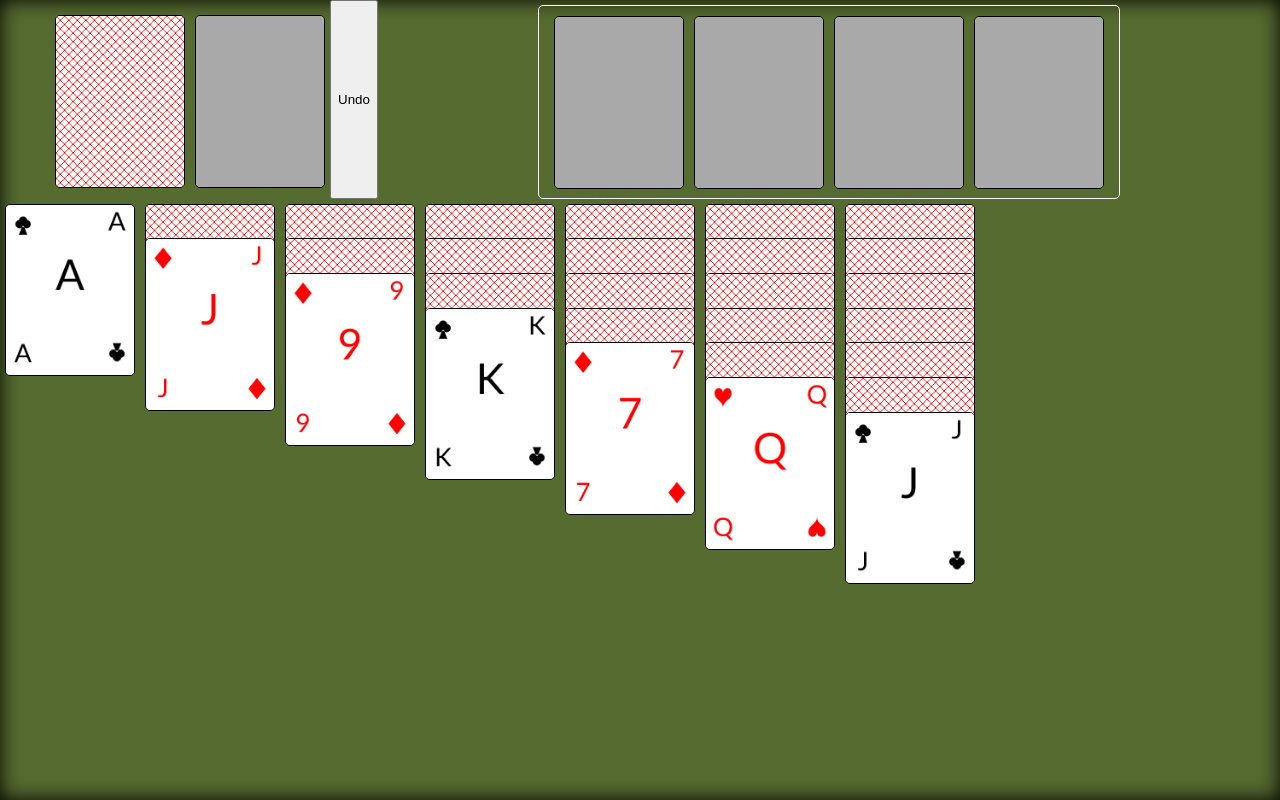
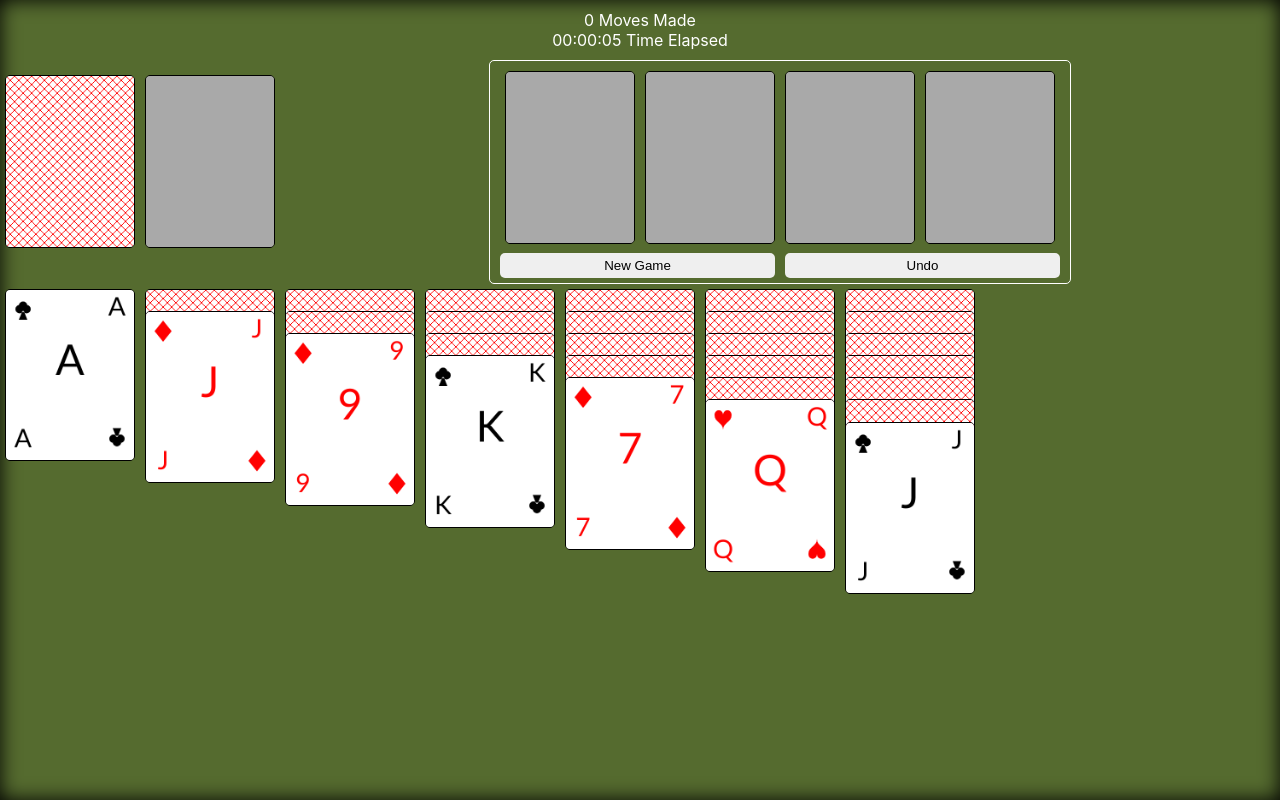
Before and after one commit to alexhrao/solitaire, a React (Create React App) app: page / in a window 1280 px wide. Built offline with nearby package versions, Linux system fonts and the light colour scheme.

Commit message:
Add minor improvements and bug fixes

```diff
--- a/src/Column.css
+++ b/src/Column.css
@@ -1,3 +1,3 @@
-.react-column .react-card-holder .react-card {
-    margin-bottom: -105%;
+.react-column .react-card-holder {
+    margin-bottom: -117.5%;
 }
--- a/src/Column.tsx
+++ b/src/Column.tsx
@@ -8,7 +8,6 @@ import './Column.css';
 interface ColProps {
     column: Column;
     onClick: (index?: number) => void;
-
 };
 
 
@@ -21,8 +20,8 @@ const ReactColumn: React.FunctionComponent<ColProps> = ({ column, onClick }) =>
         return <ReactCard key={`${card.suit} ${card.value}`} card={card} onClick={handler} isSelected={isSelected} />;
     }
     const reactCards = cards.length === 0
-        ? [ <ReactCard card={{type: 'card', value: -1, suit: Suit.S, isShown: true}} onClick={handler} /> ]
-        : cards.map(c => <SelectedContext.Consumer>
+        ? [ <ReactCard key="bedrock" card={{type: 'card', value: -1, suit: Suit.S, isShown: true}} onClick={handler} /> ]
+        : cards.map(c => <SelectedContext.Consumer key={`${c.suit} ${c.value}`}>
             {selected => checkSelection(selected, c)}
         </SelectedContext.Consumer>);
     return <div className="react-column">
--- a/src/Deck.css
+++ b/src/Deck.css
@@ -2,7 +2,6 @@
     display: flex;
     flex-direction: row;
     margin-top: 10px;
-    margin-left: 50px;
 }
 
 .react-deck .deck-dealer .react-card {
--- a/src/Solitaire.css
+++ b/src/Solitaire.css
@@ -5,11 +5,11 @@
 
 .solitaire-board {
     background-color: darkolivegreen;
-    min-height: 100vh;
     box-shadow: inset 0px 0px 20px black;
+    height: 100vh;
 }
 
-.solitaire-header {
+.solitaire-dealer {
     display: flex;
     flex-direction: row;
 }
@@ -17,8 +17,10 @@
 .solitaire-sources {
     display: flex;
     flex-direction: row;
-    margin-top: 5px;
     justify-content: center;
+}
+
+.solitaire-source-mat {
     margin-left: auto;
     margin-right: auto;
     padding-left: 10px;
@@ -27,9 +29,58 @@
     border-radius: 5px;
 }
 
-.solitaire-deck {
+.solitaire-buttons {
+    display: flex;
+    flex-direction: row;
+    align-items: center;
+    margin-bottom: 5px;
+}
+
+.solitaire-buttons button {
+    margin-left: 5px;
+    margin-right: 5px;
+}
+
+.solitaire-buttons button:first-child {
+    margin-left: 0px;
+}
+
+
+.solitaire-buttons button:last-child {
+    margin-right: 0px;
+}
+
+.solitaire-reset {
+    border-radius: 5px;
+    border: none;
+    padding: 5px;
+    width: 100%;
+    cursor: pointer;
+}
+
+.solitaire-undo {
+    border-radius: 5px;
+    border: none;
+    padding: 5px;
+    width: 100%;
+    cursor: pointer;
+
 }
 
 .solitaire-sources .react-card {
     margin-top: 10px;
 }
+
+.solitaire-stats {
+    display: flex;
+    flex-direction: column;
+    justify-content: center;
+    padding: 10px;
+    color: white;
+}
+.solitaire-stats p {
+    margin-top: 0px;
+    margin-bottom: 0px;
+    margin-left: 5px;
+    margin-right: 5px;
+}
--- a/src/Solitaire.tsx
+++ b/src/Solitaire.tsx
@@ -64,6 +64,9 @@ interface GameState {
 
 interface SolitaireState extends GameState {
     selected: SelectedCard;
+    moves: number;
+    ticks: number;
+    readonly ticker: number;
 };
 
 const history: GameState[] = [];
@@ -99,8 +102,25 @@ export default class Solitaire extends Component<{}, SolitaireState> {
                 cards: [],
                 source: undefined,
             },
+            moves: 0,
+            ticks: 0,
+            ticker: window.setInterval(() => {
+                const { ticks } = this.state;
+                this.setState({ ticks: ticks + 1 });
+            }, 1000),
         };
+
     };
+
+    private isFinished = (): boolean => {
+        const { sources } = this.state;
+        return sources.every(src => {
+            return (
+                src.cards.length > 0 &&
+                src.cards[src.cards.length - 1].value === 13
+            );
+        });
+    }
 
     private pushHistory = (): void => {
         const { deck, sources, cols } = this.state;
@@ -134,6 +154,8 @@ export default class Solitaire extends Component<{}, SolitaireState> {
             cols: newCols,
         };
         history.push(game);
+        const { moves } = this.state;
+        this.setState({ moves: moves + 1 });
     };
 
     private undo = (): void => {
@@ -144,6 +166,8 @@ export default class Solitaire extends Component<{}, SolitaireState> {
             selected.source = undefined;
             this.setState({ ...newState, selected });
         }
+        const { moves } = this.state;
+        this.setState({ moves: moves + 1 });
     };
 
     private draw = (): void => {
@@ -316,18 +340,34 @@ export default class Solitaire extends Component<{}, SolitaireState> {
     };
 
     public render = () => {
-        const { deck, cols, sources, selected } = this.state;
+        const { deck, cols, sources, selected, moves, ticks, ticker } = this.state;
+        const time = new Date(ticks * 1000).toISOString().substr(11, 8);
         //const { deck, sources, cols } = this.state;
         const columns = cols.map(c => {
             return <ReactColumn key={c.index} column={c} onClick={(index?: number) => this.onColumnClick(c, index)} />
         });
         const srcs = sources.map(s => {
-            return <ReactSuitSource source={s} onClick={this.onSuitClick} />;
+            return <ReactSuitSource key={s.index} source={s} onClick={this.onSuitClick} />;
         });
+        let stats: React.ReactNode = null;
+        if (this.isFinished()) {
+            stats = <h1>Congratulations! Finished in {time} time with {moves} moves!</h1>
+            window.clearInterval(ticker);
+        } else {
+            stats = <React.Fragment>
+                <p>{moves} {moves === 1 ? 'Move' : 'Moves'} Made</p>
+                <p>{time} Time Elapsed</p>
+            </React.Fragment>;
+        }
         return (
             <SelectedContext.Provider value={selected.cards}>
                 <div className="solitaire-board">
                     <div className="solitaire-header">
+                        <div className="solitaire-stats">
+                            {stats}
+                        </div>
+                    </div>
+                    <div className="solitaire-dealer">
                         <div className="solitaire-deck">
                             <ReactDeck
                                 type="deck"
@@ -337,15 +377,31 @@ export default class Solitaire extends Component<{}, SolitaireState> {
                                 onCardClick={this.onDeckClick}
                             />
                         </div>
+                        <div className="solitaire-source-mat">
+                            <div className="solitaire-sources">
+                                {srcs}
+                            </div>
+                            <div className="solitaire-buttons">
                                 <button
                                     type="button"
-                            className="undo"
+                                    className="solitaire-reset"
+                                    onClick={() => {
+                                        // check all are done OR ask
+                                        if (this.isFinished() || window.confirm('Are you sure you would like to start a new game?')) {
+                                            window.location.reload();
+                                        }
+                                    }}
+                                >
+                                    New Game
+                                </button>
+                                <button
+                                    type="button"
+                                    className="solitaire-undo"
                                     onClick={this.undo}
                                 >
                                     Undo
                                 </button>
-                        <div className="solitaire-sources">
-                            {srcs}
+                            </div>
                         </div>
                     </div>
                     <div className="solitaire-cols">
```
Lines whose indentation alone changed are shown as unchanged.
